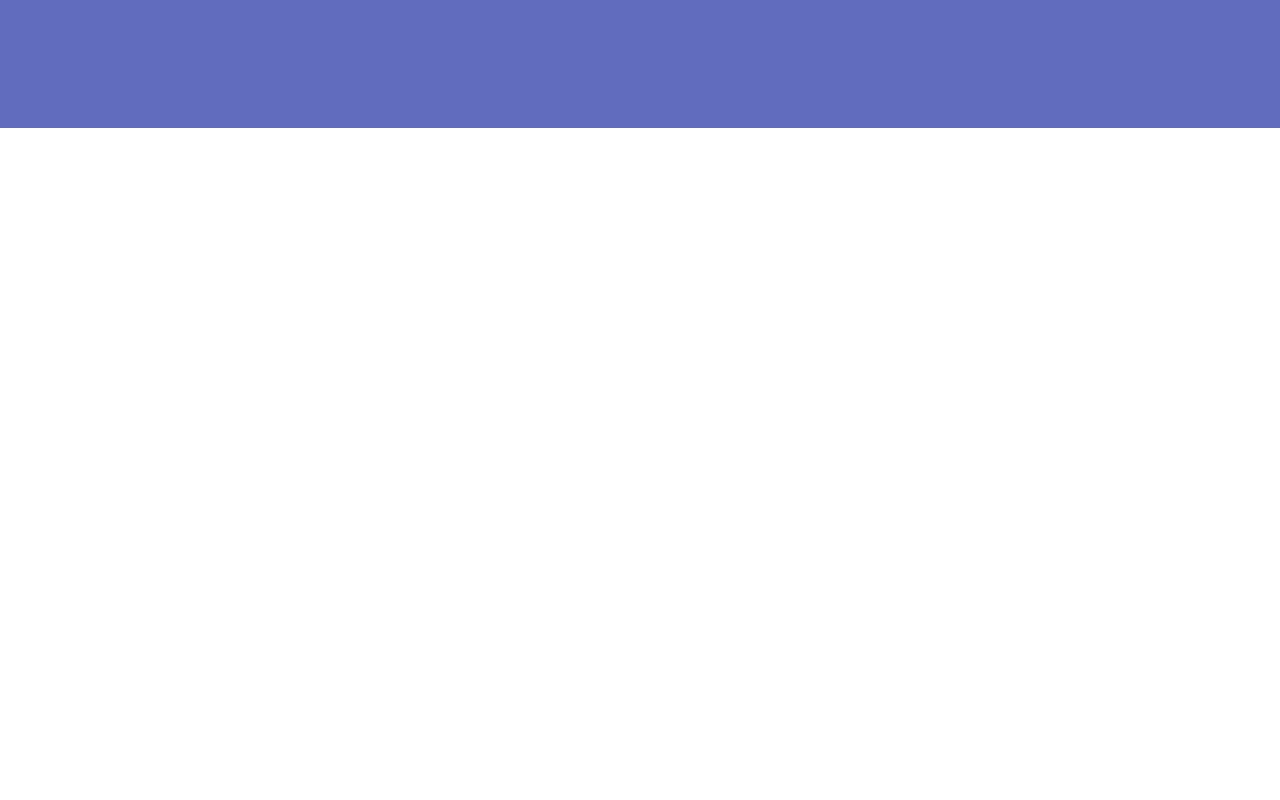
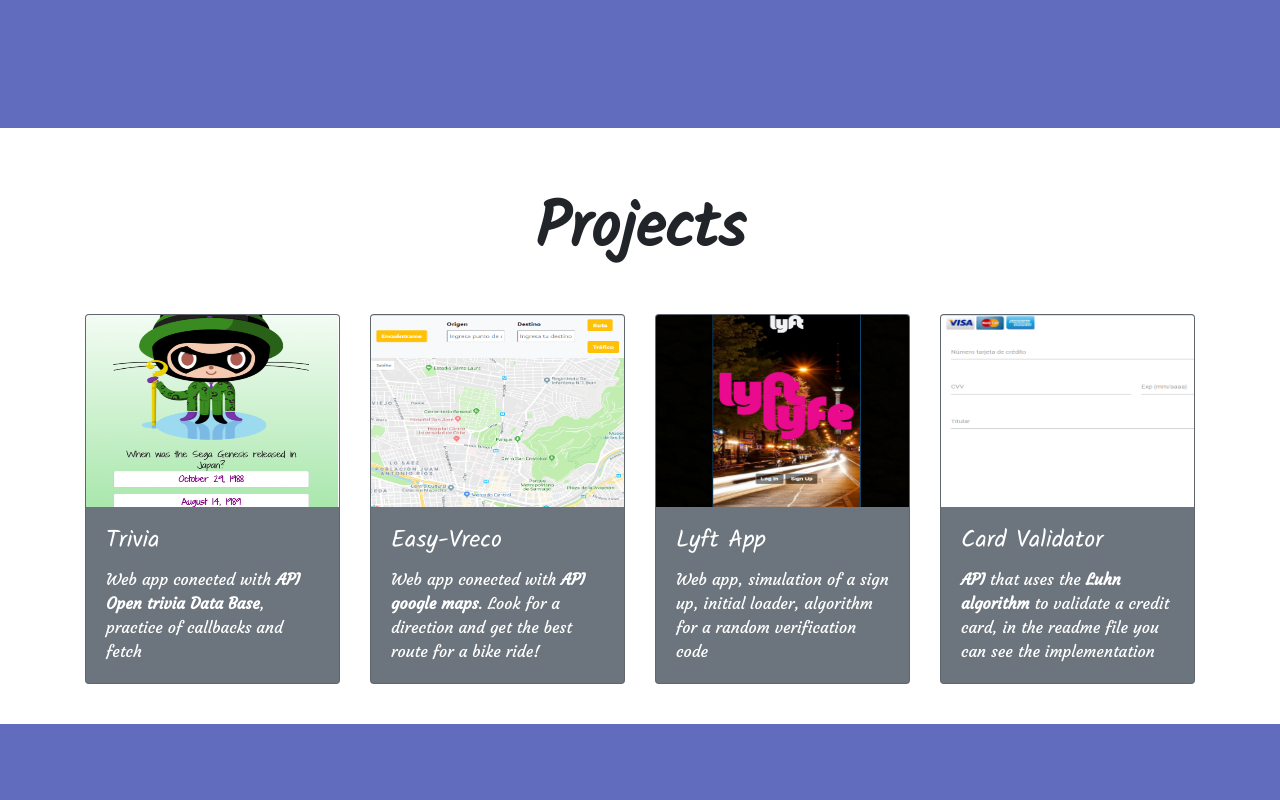
Before and after one commit to mickequeen/mickequeen, a plain HTML site: page index.html in a window 1280 px wide. Shown: the part 2240-3040 px from the top of the page. Drawn offline with nearby package versions, Linux system fonts and the light colour scheme; animation ran at ten frames a second.

Commit message:
projects

```diff
--- a/assets/css/main.css
+++ b/assets/css/main.css
@@ -206,6 +206,15 @@ section{
 
 #works{
   background-color: #FFF;
+  height: auto;
+  padding-bottom: 1.5em;
+}
+
+#works h1{
+  padding-top: 1em;
+}
+.card-img-top{
+  height: 12em;
 }
 
 #contact{
@@ -239,11 +248,15 @@ section{
   #skills{
     height: auto;
   }
-}
+};
 
 @media (max-width: 993px) {
   #about{
     height: auto;
     margin-bottom: 9em;
   }
-}
+  #works .container-fluid{
+    height: auto!important;
+
+  }
+};
--- a/index.html
+++ b/index.html
@@ -130,7 +130,51 @@
       </div>
     </section>
     <section id="works" class="container-fluid">
-
+      <div class="container">
+        <div class="row">
+          <div class="col-lg-12 col-md-12 col-sm-12 col-12 text-center">
+            <h1 class="title">Projects</h1>
+          </div>
+        </div>
+        <div class="row">
+          <div class="col-lg-3 col-md-6 col-sm-6 col-12">
+            <div class="card text-white bg-secondary mb-3">
+              <img class="card-img-top img-fluid" src="assets/img/trivia.png" alt="Card image cap">
+              <div class="card-body">
+                <h4 class="card-title">Trivia</h4>
+                <p class="card-text">Web app conected with <b>API Open trivia Data Base</b>, practice of callbacks and fetch</p>
+              </div>
+            </div>
+          </div><!-- fin a card de proyecto -->
+          <div class="col-lg-3 col-md-6 col-sm-6 col-12">
+            <div class="card text-white bg-secondary mb-3">
+              <img class="card-img-top img-fluid" src="assets/img/vreco.png" alt="Card image cap">
+              <div class="card-body">
+                <h4 class="card-title">Easy-Vreco</h4>
+                <p class="card-text">Web app conected with <b>API google maps</b>. Look for a direction and get the best route for a bike ride!</p>
+              </div>
+            </div>
+          </div><!-- fin a card de proyecto -->
+          <div class="col-lg-3 col-md-6 col-sm-6 col-12">
+            <div class="card text-white bg-secondary mb-3">
+              <img class="card-img-top img-fluid" src="assets/img/lyft.png" alt="Card image cap">
+              <div class="card-body">
+                <h4 class="card-title">Lyft App</h4>
+                <p class="card-text">Web app, simulation of a sign up, initial loader, algorithm for a random verification code</p>
+              </div>
+            </div>
+          </div><!-- fin a card de proyecto -->
+          <div class="col-lg-3 col-md-6 col-sm-6 col-12">
+            <div class="card text-white bg-secondary mb-3">
+              <img class="card-img-top img-fluid" src="assets/img/validateCard.png" alt="Card image cap">
+              <div class="card-body">
+                <h4 class="card-title">Card Validator</h4>
+                <p class="card-text"><b>API</b> that uses the <b>Luhn algorithm</b> to validate a credit card, in the readme file you can see the implementation</p>
+              </div>
+            </div>
+          </div><!-- fin a card de proyecto -->
+        </div><!-- fin a row de proyectos -->
+      </div>
     </section>
     <section id="contact" class="container-fluid">
 
```
Also changed, not shown: assets/img/lyft.png (added), assets/img/trivia.png (added), assets/img/validateCard.png (added), assets/img/vreco.png (added).
